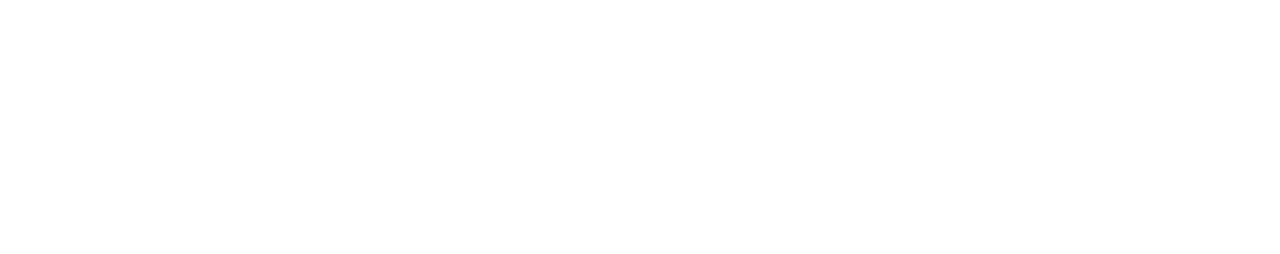
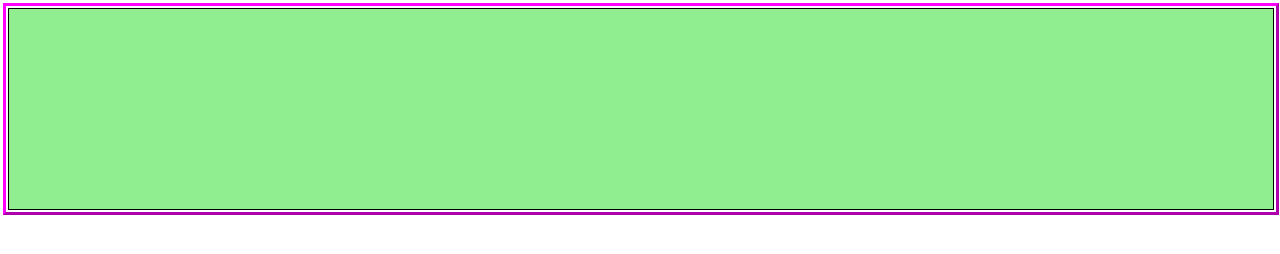
Before and after one commit to tops-nidhi/24dec_wd, a plain HTML site: page CSS/03.Outline/Outline.html in a window 1280 px wide. Drawn offline with Linux system fonts and the light colour scheme.

Commit message:
Update Outline.html

```diff
--- a/CSS/03.Outline/Outline.html
+++ b/CSS/03.Outline/Outline.html
@@ -4,9 +4,27 @@
     <meta charset="UTF-8">
     <meta http-equiv="X-UA-Compatible" content="IE=edge">
     <meta name="viewport" content="width=device-width, initial-scale=1.0">
-    <title>Outline</title>
+    <title>Document</title>
+    <style>
+        div{
+            height: 200px;
+            width: 100%;
+            background: lightgreen;
+            border: 1px solid black;
+            outline: 2px solid gray;
+            outline-offset: 2px;
+            outline-width: 3px;
+            outline-style: double;
+            outline-style: dotted;
+            outline-style: ridge;
+            outline-style: groove;
+            outline-style: inset;
+            outline-style: outset;
+            outline-color: magenta;
+        }
+    </style>
 </head>
 <body>
-
+    <div></div>
 </body>
 </html>
```
